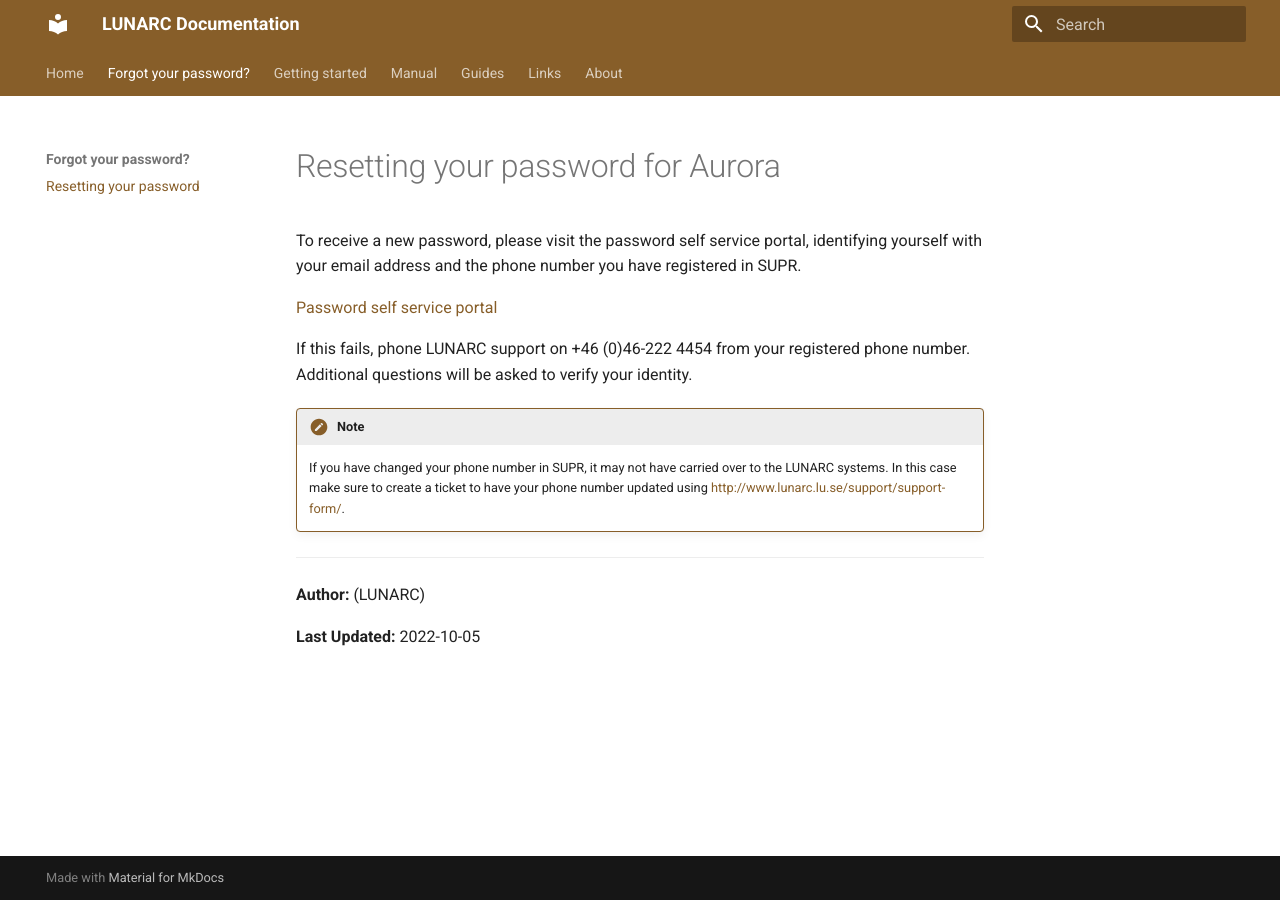
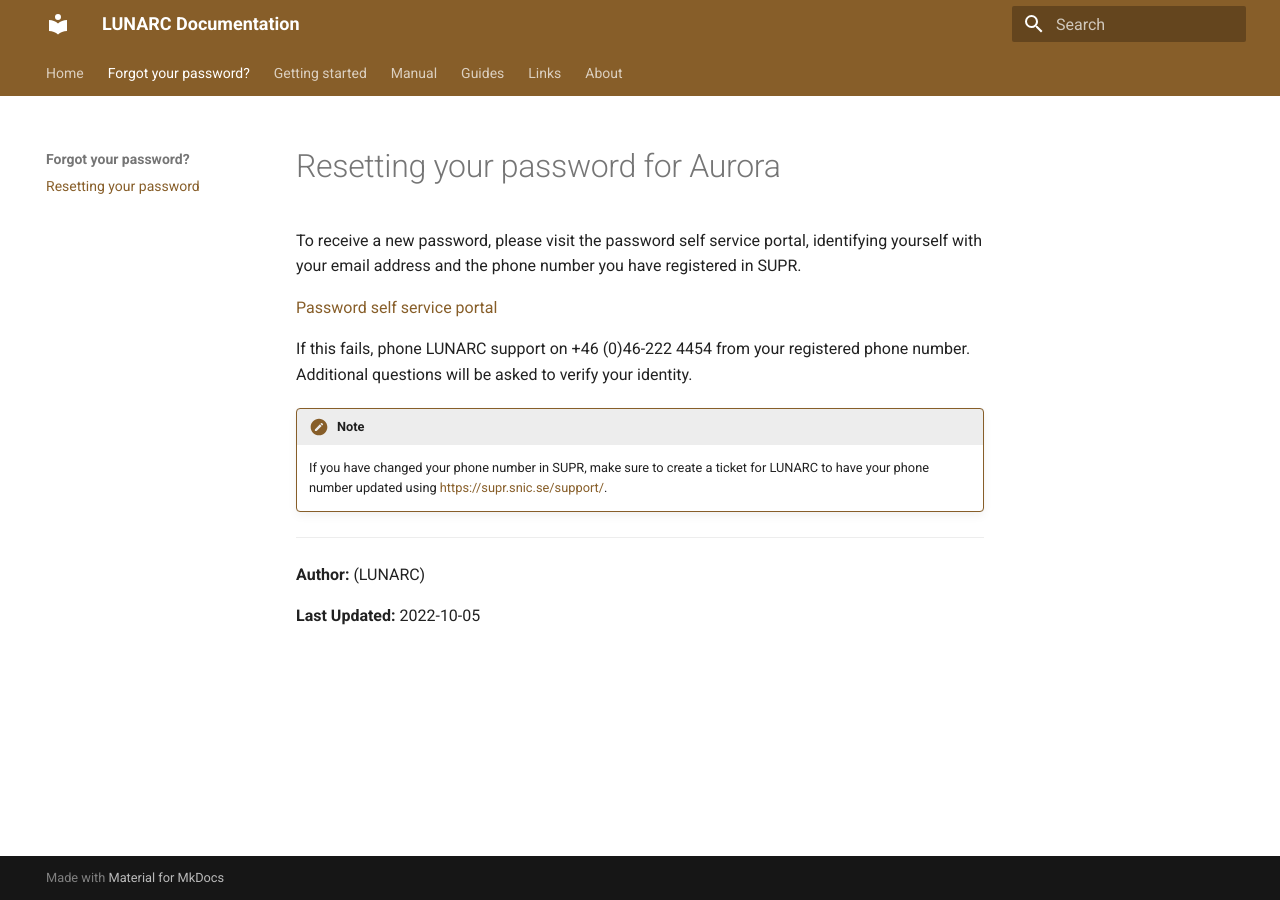
Before and after one commit to lunarc/lunarc_docs, an MkDocs documentation site: the page built from docs/intro/lost_password.md, in a window 1280 px wide. Built offline with MkDocs 1.6.1 and Material for MkDocs 9.7.7, drawn with Linux system fonts in a browser that asks for light colours; comment, search, counter and statistics services are not loaded.

Commit message:
Update lost_password.md
Changed text and link instructing the user to raise a support ticket in the SNIC portal.

```diff
--- a/docs/intro/lost_password.md
+++ b/docs/intro/lost_password.md
@@ -7,7 +7,7 @@
 If this fails, phone LUNARC support on +46 (0)46-222 4454 from your registered phone number. Additional questions will be asked to verify your identity.
 
 !!! note
-    If you have changed your phone number in SUPR, it may not have carried over to the LUNARC systems. In this case make sure to create a ticket to have your phone number updated using  <http://www.lunarc.lu.se/support/support-form/>.
+    If you have changed your phone number in SUPR, make sure to create a ticket for LUNARC to have your phone number updated using <https://supr.snic.se/support/>.
 
 ---
 
```
